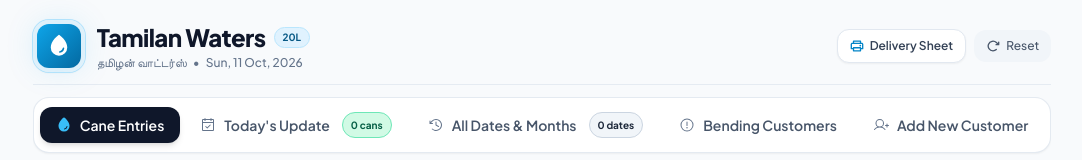
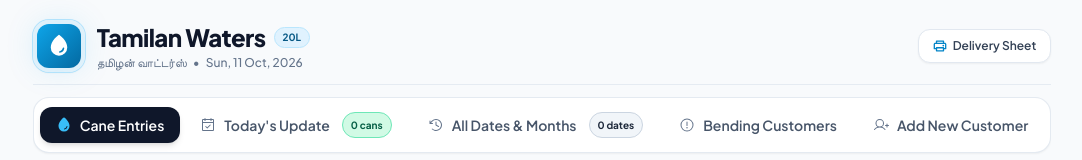
Before and after one commit to boopathivellaichamy0-png/TWM, a React (Vite) app: page / in a window 1280 px wide. Shown: the top 160 px of the page, without its empty margins (98-1180 px from the left). Built offline with nearby package versions, Linux system fonts and the light colour scheme.

Commit message:
fix(ui): remove reset button from header

```diff
--- a/src/App.jsx
+++ b/src/App.jsx
@@ -153,7 +153,6 @@ export default function App() {
       <Header
         customers={customers}
         onPrintRoute={() => setIsPrintModalOpen(true)}
-        onResetData={handleResetData}
         activeTab={activeTab}
         setActiveTab={setActiveTab}
       />
--- a/src/components/Header.jsx
+++ b/src/components/Header.jsx
@@ -4,7 +4,6 @@ import {
   CurrencyInr,
   WarningCircle,
   Printer,
-  ArrowClockwise,
   UserPlus,
   CalendarCheck,
   ClockCounterClockwise,
@@ -14,7 +13,6 @@ import {
 export function Header({
   customers,
   onPrintRoute,
-  onResetData,
   activeTab,
   setActiveTab
 }) {
@@ -134,20 +132,11 @@ export function Header({
         <div className="flex items-center gap-2 self-start sm:self-auto shrink-0">
           <button
             onClick={onPrintRoute}
-            className="tactile-btn inline-flex items-center gap-1.5 px-3 py-2 text-xs font-semibold rounded-xl bg-white text-slate-700 border border-slate-200 shadow-sm hover:bg-slate-50 hover:text-slate-900"
+            className="tactile-btn inline-flex items-center gap-1.5 px-3.5 py-2 text-xs font-semibold rounded-xl bg-white text-slate-700 border border-slate-200 shadow-sm hover:bg-slate-50 hover:text-slate-900"
             title="Print daily delivery and collection sheet"
           >
             <Printer weight="bold" className="w-3.5 h-3.5 text-ocean-600" />
             <span>Delivery Sheet</span>
-          </button>
-
-          <button
-            onClick={onResetData}
-            className="tactile-btn inline-flex items-center gap-1.5 px-3 py-2 text-xs font-medium rounded-xl bg-slate-100 text-slate-600 hover:bg-slate-200 hover:text-slate-800"
-            title="Reset to default Tamilan Waters sample customers"
-          >
-            <ArrowClockwise weight="bold" className="w-3.5 h-3.5" />
-            <span>Reset</span>
           </button>
         </div>
       </div>
```
